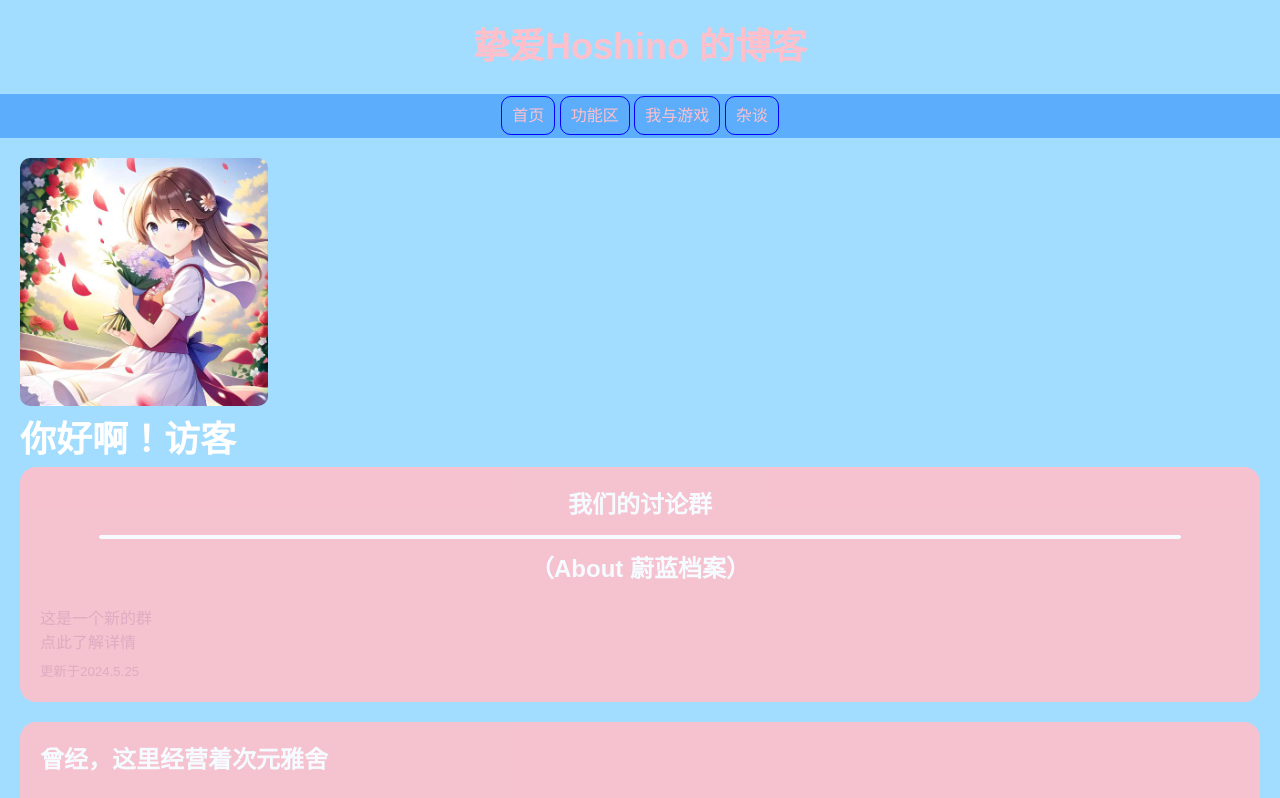
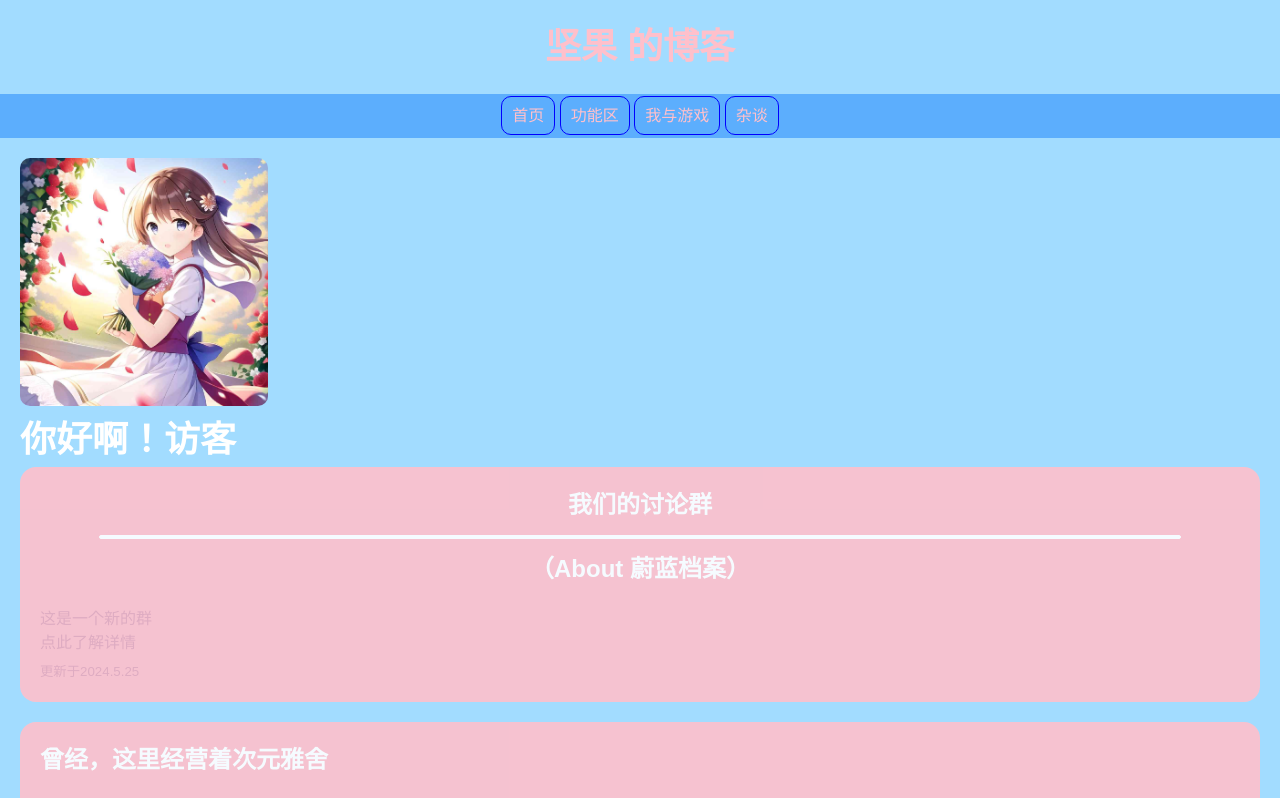
Before and after one commit to dgljw/dgljw.github.io, a plain HTML site: page index.html in a window 1280 px wide. Shown: the top 798 px of the page. Drawn offline with Linux system fonts and the light colour scheme.

Commit message:
Add files via upload

```diff
--- a/index.html
+++ b/index.html
@@ -11,7 +11,7 @@
 
 <body>
     <header>
-        <h1><a href="index.html" style="text-decoration: none;color: pink;">挚爱Hoshino 的博客</a></h1>
+        <h1><a href="index.html" style="text-decoration: none;color: pink;">坚果 的博客</a></h1>
     </header>
      <nav>
         <a style="border: 1px solid blue;padding: 10px;border-radius: 10px;color:pink;" href="index.html">首页</a>
```
Also changed, not shown: QQ.html (+1 -1 lines).
